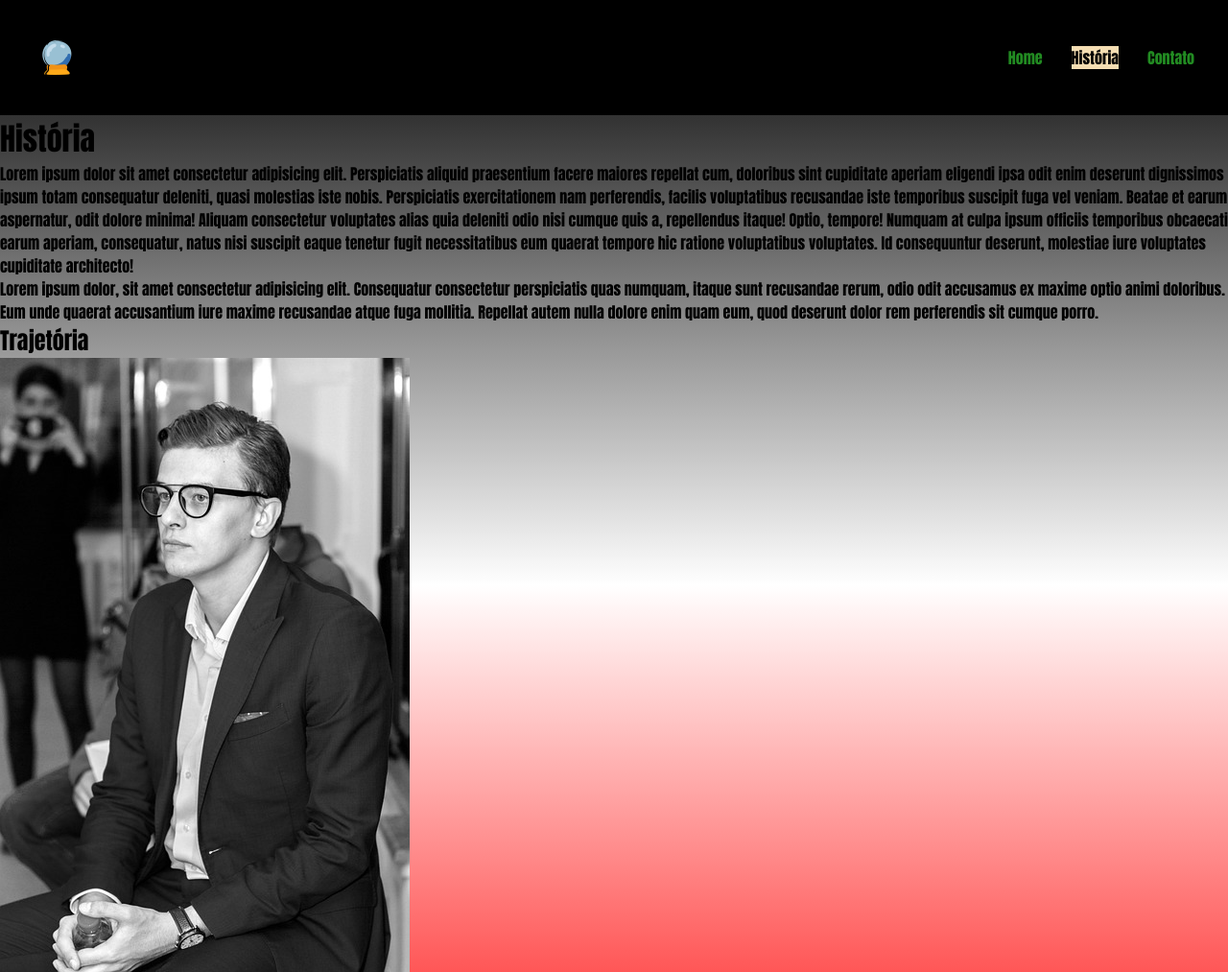
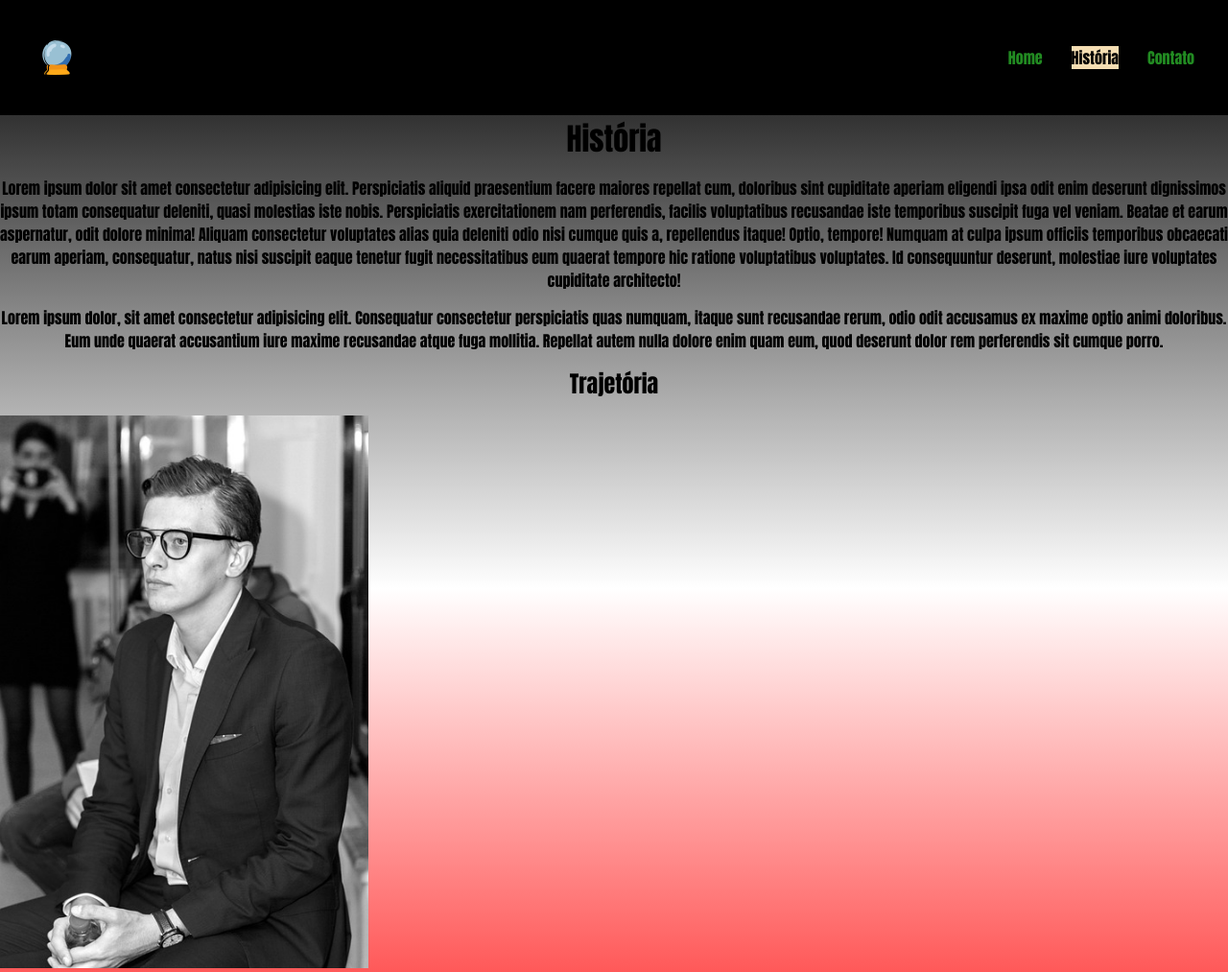
Before and after one commit to allec9/minha-empresa1, a plain HTML site: page pages/historia.html in a window 1280 px wide. Shown: the top 1013 px of the page at 96% size. Drawn offline with Linux system fonts and the light colour scheme.

Commit message:
Add files via upload

```diff
--- a/CSS/historia.css
+++ b/CSS/historia.css
@@ -0,0 +1,11 @@
+.historia {
+    display: flex;
+    flex-direction: column;
+    justify-content: center;
+    text-align: center;
+    gap: 15px;
+}
+.historia img{
+    width: 30%;
+    align-items: center;
+}
--- a/pages/historia.html
+++ b/pages/historia.html
@@ -8,10 +8,11 @@
     <!-- Tag link para adicionar icon na barra do navegador -->
     <link rel="shortcut icon" href="../assets/icon.png" type="image/x-icon">
     <link rel="stylesheet" href="../CSS/style.css">
+    <link rel="stylesheet" href="../CSS/historia.css">
     <title>Minha Empresa | História</title>
 </head>
 <body>
-    <div class="cabecalho">
+    <header class="cabecalho">
         <img height="50" src="../assets/img/icons8-bola-de-cristal-100.png" alt="logo bola de cristal">
         <nav>
             <ul>
@@ -26,15 +27,16 @@
                 </li>
             </ul>
         </nav>
-    </div>
-    <div>
+    </header>
+    <main class="historia">
         <h1>História</h1>
         <p>Lorem ipsum dolor sit amet consectetur adipisicing elit. Perspiciatis aliquid praesentium facere maiores repellat cum, doloribus sint cupiditate aperiam eligendi ipsa odit enim deserunt dignissimos ipsum totam consequatur deleniti, quasi molestias iste nobis. Perspiciatis exercitationem nam perferendis, facilis voluptatibus recusandae iste temporibus suscipit fuga vel veniam. Beatae et earum aspernatur, odit dolore minima! Aliquam consectetur voluptates alias quia deleniti odio nisi cumque quis a, repellendus itaque! Optio, tempore! Numquam at culpa ipsum officiis temporibus obcaecati earum aperiam, consequatur, natus nisi suscipit eaque tenetur fugit necessitatibus eum quaerat tempore hic ratione voluptatibus voluptates. Id consequuntur deserunt, molestiae iure voluptates cupiditate architecto!</p>
         <p>Lorem ipsum dolor, sit amet consectetur adipisicing elit. Consequatur consectetur perspiciatis quas numquam, itaque sunt recusandae rerum, odio odit accusamus ex maxime optio animi doloribus. Eum unde quaerat accusantium iure maxime recusandae atque fuga mollitia. Repellat autem nulla dolore enim quam eum, quod deserunt dolor rem perferendis sit cumque porro.</p>
-    </div>
         <h2>Trajetória</h2>
         <img src="../assets/img/img-valores.jpg" alt="Fundador da empresa Minha empresa">
         <p>Lorem ipsum dolor sit amet consectetur, adipisicing elit. Voluptatibus harum reprehenderit labore deleniti molestias laborum voluptate suscipit! Consectetur aliquid optio inventore explicabo itaque sequi? Odit quo sapiente neque nam quae ipsam! Velit repellendus non cum autem, iure fuga, iusto sit cumque dolor quisquam in recusandae at. Voluptatum atque dolorem ab!</p>
+    </main>
+    <section class="detalhes">
         <h3>Valores</h3>
         <details>
             <summary>Lealdade</summary>
@@ -48,6 +50,7 @@
             <summary>Segurança</summary>
             <p>Lorem ipsum dolor sit amet, consectetur adipisicing elit. Cupiditate excepturi iste laudantium explicabo, aut numquam facere hic quia tempore enim earum laboriosam quidem dignissimos culpa quibusdam provident fuga consequuntur voluptates.</p>
         </details>
+    </section>
         <footer class="rodape">
             <p>Desenvolvido por <strong>Allec Cabral</strong> &copy; Todos direitos reservados.</p>
     </footer>
```
Also changed, not shown: CSS/contato.css (+10 -0 lines), index.html (+3 -3 lines), pages/contato.html (+6 -3 lines). Lines whose indentation alone changed are shown as unchanged.
